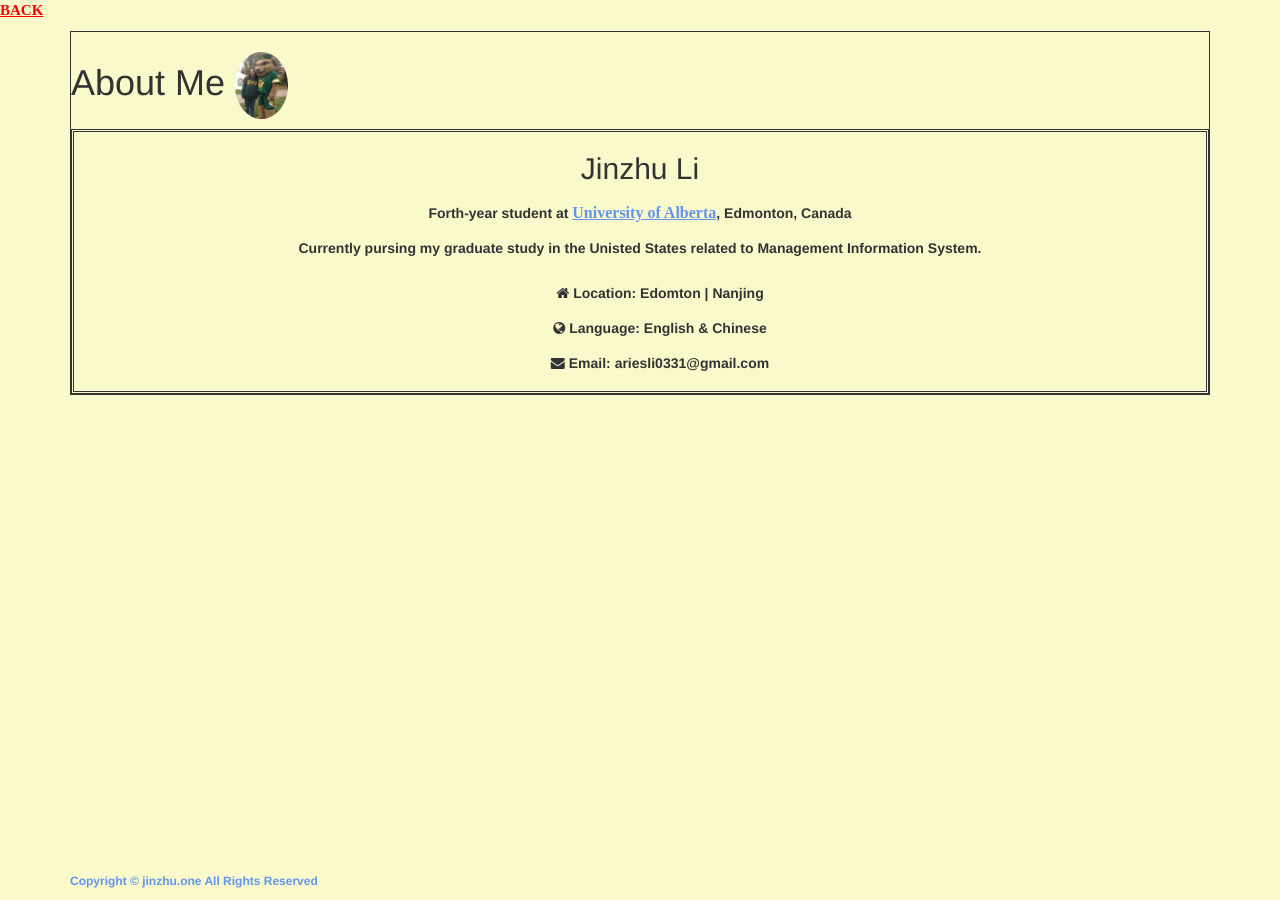
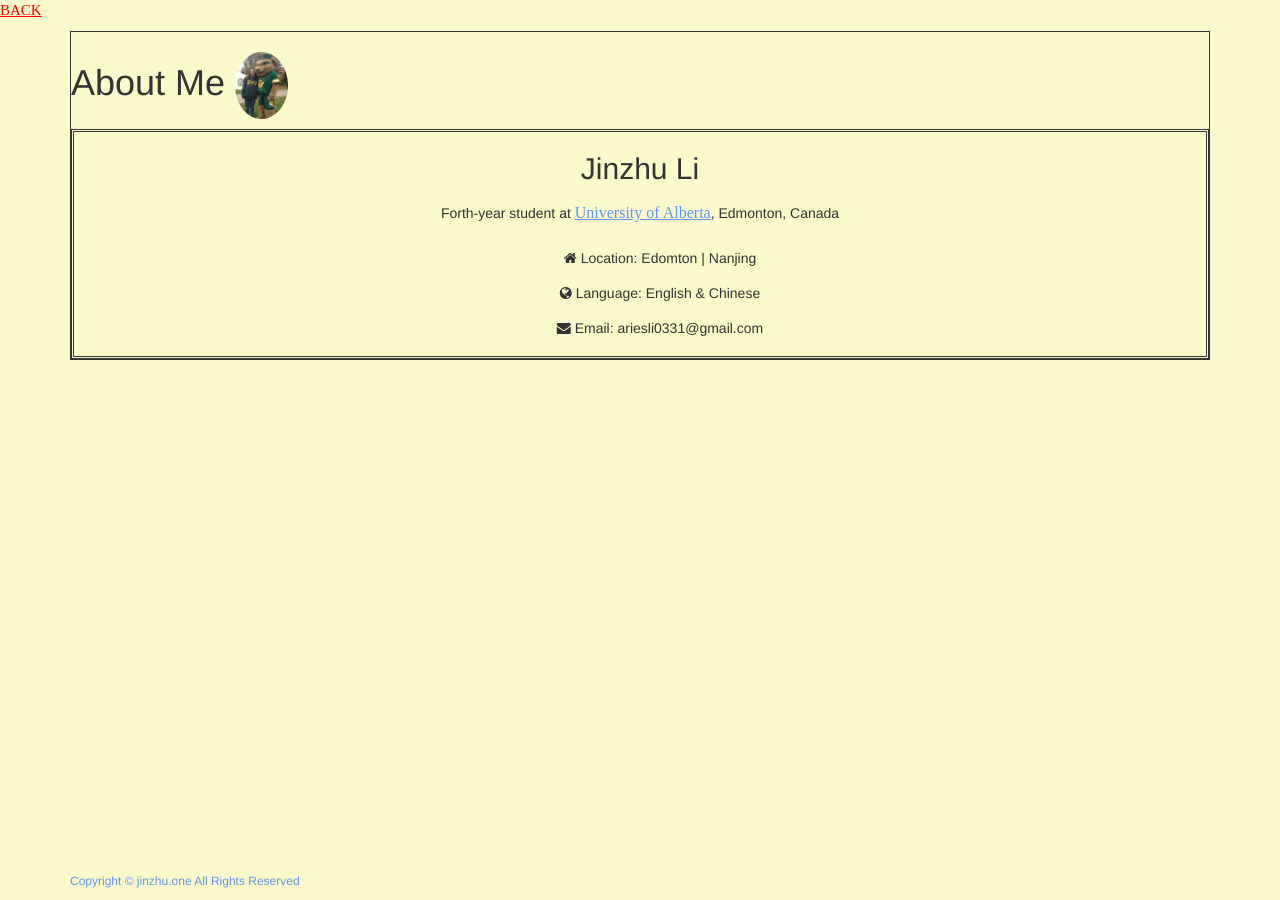
Before and after one commit to Aries0331/Aries0331.github.io, a Jekyll site: the page profile.html, which Jekyll copies as it is, in a window 1280 px wide. Built offline with Jekyll 4.4.1, drawn with Linux system fonts in a browser that asks for light colours; some web fonts are replaced.

Commit message:
after lab

```diff
--- a/css/profile.css
+++ b/css/profile.css
@@ -1,12 +1,26 @@
 html, body {
   height: 100%;
-  font-weight: bolder;
 }
 
 .text {
   border-style: double;
 }
+
 /*
+#Me {
+  animation: spin 5s linear infinite;
+}
+
+@keyframes spin {
+	0% {
+		transform:rotate(0deg);
+		}
+	100% {
+		transform:rotate(360deg);
+		}
+}
+
+
 .selfie {
   position: relative;
   text-align: right;
@@ -18,6 +32,7 @@
   height: 50pt;
   width: 40pt;
   border-radius: 50%;
+  /*animation: spin 5s linear infinite;*/
 }
 
 body.profile {
--- a/profile.html
+++ b/profile.html
@@ -40,7 +40,7 @@
           <div class="text">
           <h2>Jinzhu Li</h2>
           <p>Forth-year student at <a href="https://www.ualberta.ca/" class="ua">University of Alberta</a>, Edmonton, Canada<br>
-            Currently pursing my graduate study in the Unisted States related to Management Information System.<br>
+
           </p>
           <ul class="list">
             <li>
```
